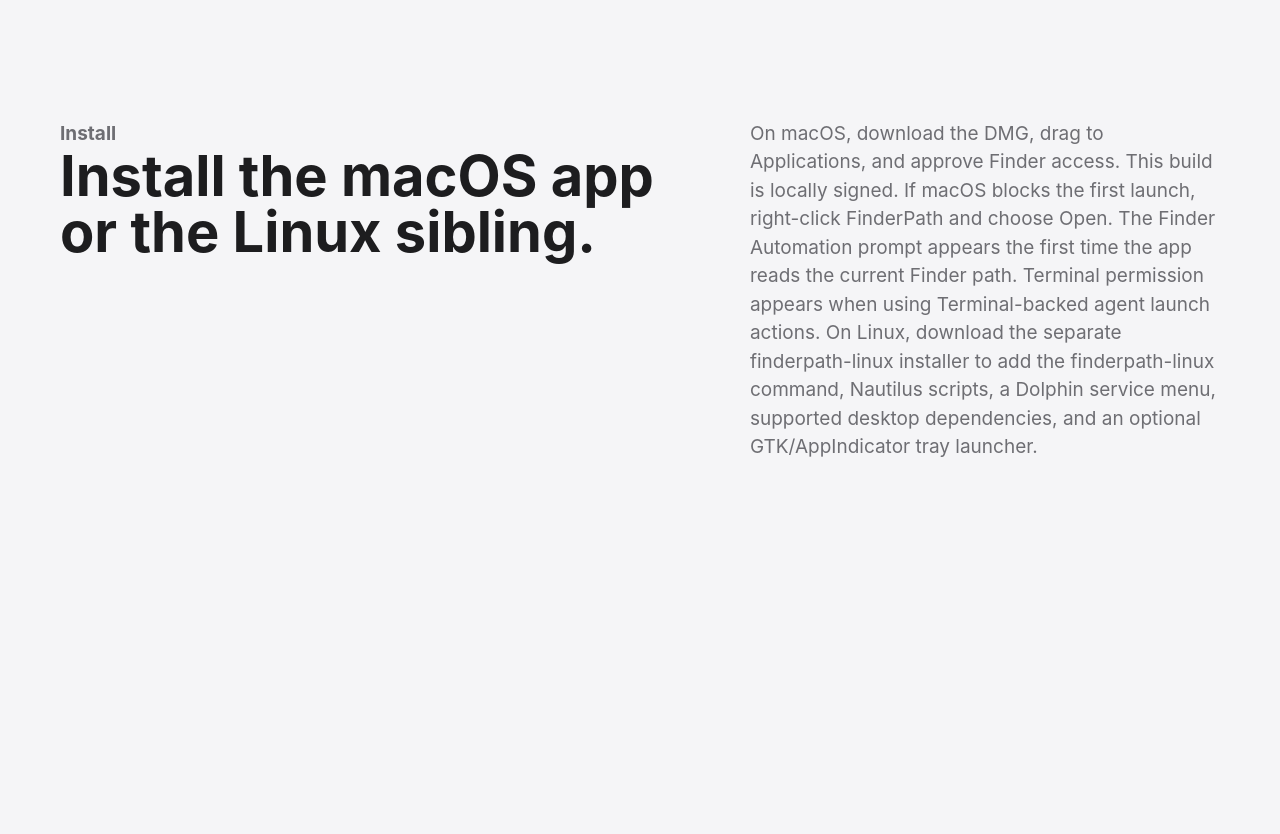
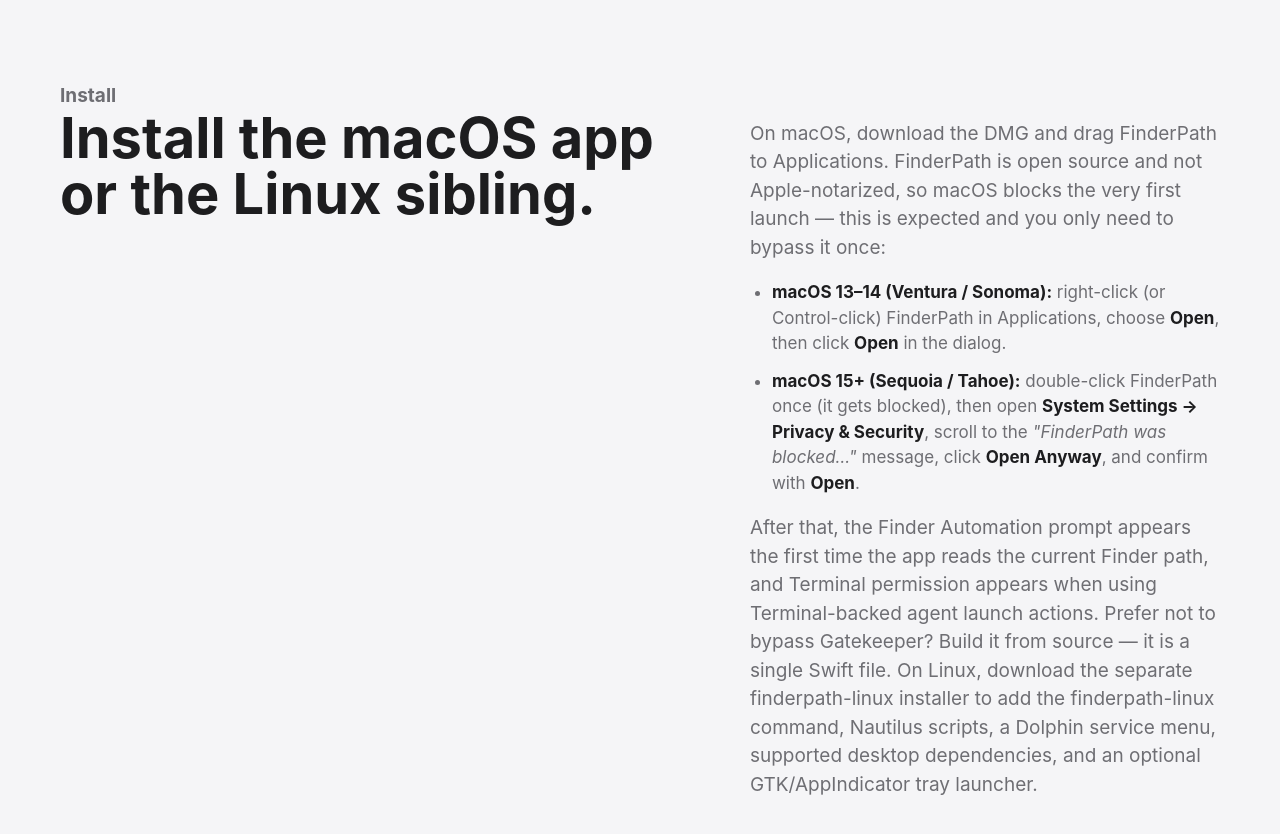
Before and after one commit to bhino50/finder-path, a plain HTML site: page download-site/index.html in a window 1280 px wide. Shown: the part 1768-2602 px from the top of the page. Before the commit the page ends 2326 px from the top, so only its background shows below. Drawn offline with Linux system fonts and the light colour scheme.

Commit message:
chore: ship v1.3.1 and fix Gatekeeper first-launch instructions (#8)
- Bump MARKETING_VERSION/CURRENT_PROJECT_VERSION to 1.3.1 (build 5)
- Point version.json and the download site at the v1.3.1 release
- Replace the right-click-to-open guidance with accurate per-OS steps:
  right-click Open works on macOS 13-14, but macOS 15+ requires
  System Settings > Privacy & Security > Open Anyway
- Style the new install steps list on the download site

Co-authored-by: bhino50 <bhino50@users.noreply.github.com>

```diff
--- a/download-site/index.html
+++ b/download-site/index.html
@@ -45,7 +45,7 @@
             <a class="button" href="https://github.com/bhino50/finderpath-linux/releases/latest/download/finderpath-linux-installer.sh">
               Download Linux installer
             </a>
-            <span class="release-note">Version 1.3 · macOS 13+ · Linux installer</span>
+            <span class="release-note">Version 1.3.1 · macOS 13+ · Linux installer</span>
           </div>
         </div>
 
@@ -99,16 +99,30 @@
           <p class="eyebrow">Install</p>
           <h2 id="install-title">Install the macOS app or the Linux sibling.</h2>
         </div>
+        <div class="install-copy">
         <p>
-          On macOS, download the DMG, drag to Applications, and approve Finder access.
-          This build is locally signed. If macOS blocks the first launch, right-click
-          FinderPath and choose Open. The Finder Automation prompt appears the first
-          time the app reads the current Finder path. Terminal permission appears
-          when using Terminal-backed agent launch actions. On Linux, download the separate
-          finderpath-linux installer to add the finderpath-linux command, Nautilus scripts,
-          a Dolphin service menu, supported desktop dependencies, and an optional
-          GTK/AppIndicator tray launcher.
+          On macOS, download the DMG and drag FinderPath to Applications. FinderPath is
+          open source and not Apple-notarized, so macOS blocks the very first launch —
+          this is expected and you only need to bypass it once:
         </p>
+        <ul class="install-steps">
+          <li><strong>macOS 13–14 (Ventura / Sonoma):</strong> right-click (or Control-click)
+            FinderPath in Applications, choose <strong>Open</strong>, then click
+            <strong>Open</strong> in the dialog.</li>
+          <li><strong>macOS 15+ (Sequoia / Tahoe):</strong> double-click FinderPath once (it gets
+            blocked), then open <strong>System Settings → Privacy &amp; Security</strong>, scroll
+            to the <em>"FinderPath was blocked…"</em> message, click <strong>Open Anyway</strong>,
+            and confirm with <strong>Open</strong>.</li>
+        </ul>
+        <p>
+          After that, the Finder Automation prompt appears the first time the app reads the
+          current Finder path, and Terminal permission appears when using Terminal-backed
+          agent launch actions. Prefer not to bypass Gatekeeper? Build it from source — it is
+          a single Swift file. On Linux, download the separate finderpath-linux installer to
+          add the finderpath-linux command, Nautilus scripts, a Dolphin service menu, supported
+          desktop dependencies, and an optional GTK/AppIndicator tray launcher.
+        </p>
+        </div>
       </section>
     </main>
   </body>
--- a/download-site/styles.css
+++ b/download-site/styles.css
@@ -350,9 +350,28 @@
   line-height: 1;
 }
 
+.install-copy {
+  padding-top: 38px;
+  display: grid;
+  gap: 18px;
+}
+
 .install p {
-  padding-top: 38px;
   font-size: 19px;
+}
+
+.install-steps {
+  margin: 0;
+  padding-left: 22px;
+  display: grid;
+  gap: 12px;
+  color: var(--muted);
+  line-height: 1.5;
+  font-size: 17px;
+}
+
+.install-steps strong {
+  color: var(--text);
 }
 
 @media (max-width: 820px) {
@@ -394,7 +413,7 @@
     padding: 56px 0 70px;
   }
 
-  .install p {
+  .install-copy {
     padding-top: 18px;
   }
 }
--- a/download-site/version.json
+++ b/download-site/version.json
@@ -1,5 +1,5 @@
 {
-  "version": "1.3",
-  "downloadURL": "https://github.com/bhino50/finder-path/releases/download/v1.3/FinderPath-1.3.dmg",
-  "notes": "Adds cmux launcher and a Connect to Server window (Tailscale device list, VPN toggle, SSH), plus a no-Xcode build script and an SSH flag-injection fix."
+  "version": "1.3.1",
+  "downloadURL": "https://github.com/bhino50/finder-path/releases/download/v1.3.1/FinderPath-1.3.1.dmg",
+  "notes": "Patch release: Connect to Server now normalizes pasted SSH commands and option strings into a clean host target before saving or connecting, so Ghostty/Terminal launch the intended server instead of passing invalid SSH arguments."
 }
```
Also changed, not shown: 2 other files.
